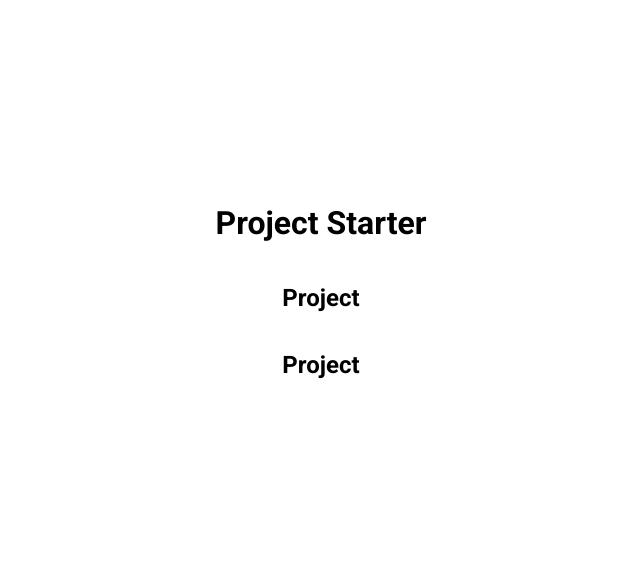
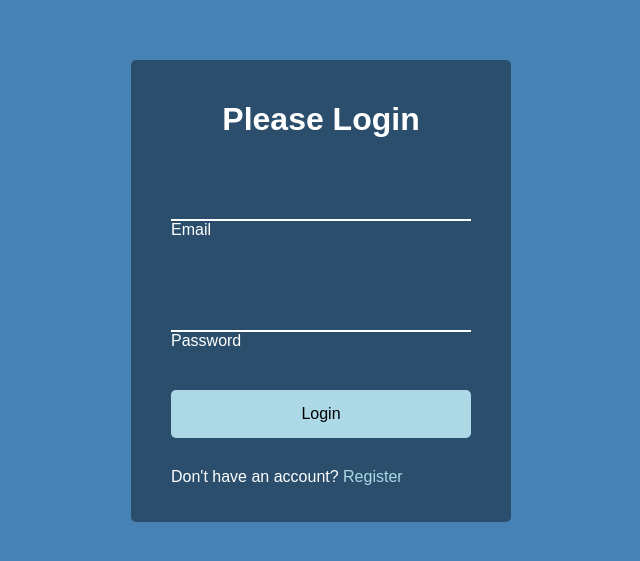
Before and after one commit to evrengokduman/letter-wave-effect-form, a plain HTML site: page index.html in a window 1280 px wide. Shown: the part 109-670 px from the top of the page, without its empty margins (319-959 px from the left). Drawn offline with Linux system fonts and the light colour scheme; a web font is replaced by a local one.

Commit message:
finished styling

```diff
--- a/index.html
+++ b/index.html
@@ -6,13 +6,26 @@
     <meta name="viewport" content="width=device-width, initial-scale=1.0" />
 
     <!--<link rel="stylesheet" href="https://cdnjs.cloudflare.com/ajax/libs/font-awesome/6.4.0/css/all.min.css" integrity="sha512-iecdLmaskl7CVkqkXNQ/ZH/XLlvWZOJyj7Yy7tcenmpD1ypASozpmT/E0iPtmFIB46ZmdtAc9eNBvH0H/ZpiBw==" crossorigin="anonymous" referrerpolicy="no-referrer" />-->
-    <title>My Project</title>
+    <title>Input Wave</title>
     <link rel="stylesheet" href="style.css" />
   </head>
   <body>
-    <h1>Project Starter</h1>
-    <h2>Project</h2>
-    <h2>Project</h2>
+    <div class="container">
+      <h1>Please Login</h1>
+      <form>
+        <div class="form-control">
+          <input type="text" required />
+          <label>Email</label>
+        </div>
+        <div class="form-control">
+          <input type="password" required />
+          <label>Password</label>
+        </div>
+        <button class="btn">Login</button>
+
+        <p class="text">Don't have an account? <a href="#">Register</a></p>
+      </form>
+    </div>
 
     <script src="script.js"></script>
   </body>
--- a/style.css
+++ b/style.css
@@ -1,11 +1,13 @@
-@import url('https://fonts.googleapis.com/css2?family=Roboto:wght@400;700&display=swap');
+@import url('https://fonts.googleapis.com/css2?family=Muli&display=swap');
 
 * {
   box-sizing: border-box;
 }
 
 body {
-  font-family: 'Roboto', sans-serif;
+  background-color: steelblue;
+  color: #fff;
+  font-family: 'Muli', sans-serif;
   display: flex;
   flex-direction: column;
   justify-content: center;
@@ -14,3 +16,64 @@ body {
   overflow: hidden;
   margin: 0;
 }
+
+.container {
+  background-color: rgba(0, 0, 0, 0.4);
+  padding: 20px 40px;
+  border-radius: 5px;
+}
+
+.container h1 {
+  text-align: center;
+  margin-bottom: 30px;
+}
+
+.container a {
+  text-decoration: none;
+  color: lightblue;
+}
+
+.btn {
+  cursor: pointer;
+  display: inline-block;
+  width: 100%;
+  background-color: lightblue;
+  padding: 15px;
+  font-family: inherit;
+  font-size: 16px;
+  border: 0;
+  border-radius: 5px;
+}
+
+.btn:focus {
+  outline: 0;
+}
+
+.btn:active {
+  transform: scale(0.98);
+}
+
+.text {
+  margin-top: 30px;
+}
+.form-control {
+  position: relative;
+  margin: 20px 0 40px;
+  width: 300px;
+}
+
+.form-control input {
+  background-color: transparent;
+  border: none;
+  border-bottom: 2px solid #fff;
+  display: block;
+  width: 100%;
+  padding: 15px 0;
+  font-size: 18px;
+  color: #fff;
+}
+
+.form-control input:focus,
+.form-contol input:valid {
+  outline: 0;
+}
```
